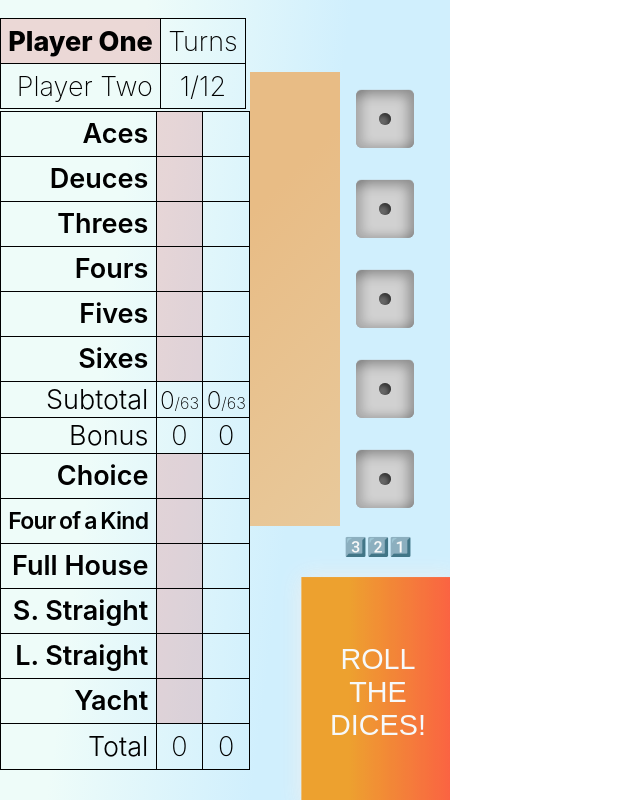
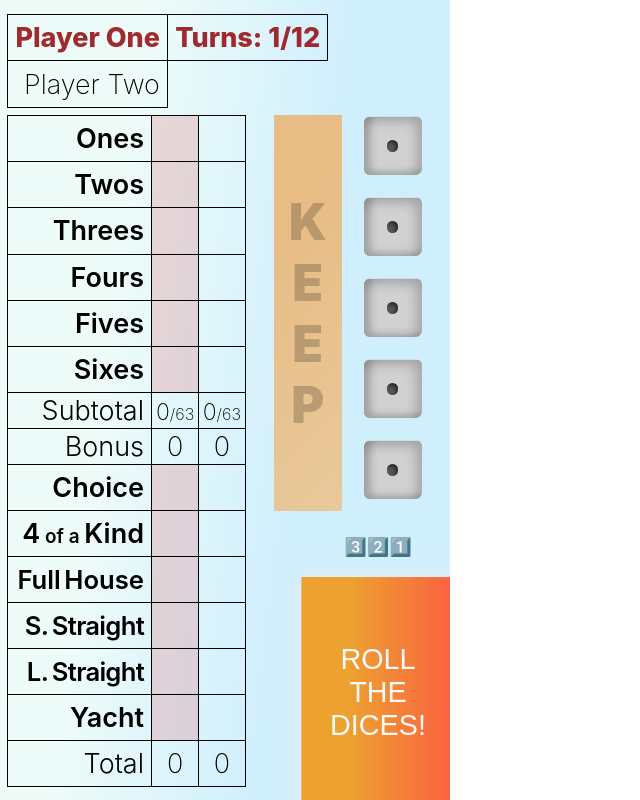
Before and after one commit to telnturtle/yachtdice, a React (Create React App) app: page / in a window 1280 px wide. Shown: the whole page, without its empty margins (0-640 px from the left). Built offline with nearby package versions, Linux system fonts and the light colour scheme; a web font is replaced by a local one.

Commit message:
v0.4 그래픽 업데이트

```diff
--- a/src/features/dice/Dice.tsx
+++ b/src/features/dice/Dice.tsx
@@ -44,43 +44,43 @@ const diceWrapCss = css`
   align-items: center;
   height: calc(0.8 * min(16vw, 9vh));
   width: calc(0.8 * min(16vw, 9vh));
-  transition: transform 0.25s ease-in-out, top 0.25s ease-in-out, right 0.25s ease-in-out, margin-top 0.25s ease-in-out;
+  transition: transform 0.25s ease-in-out, top 0.2s ease-in-out, right 0.2s ease-in-out, margin-top 0.2s ease-in-out;
   position: absolute;
-  right: calc(0.5 * min(16vw, 9vh));
+  right: calc(0.4 * min(16vw, 9vh));
   &.order_0 {
-    top: calc(1 * 1.25 * min(16vw, 9vh));
+    top: calc((1 * 1.125 + 0.5) * min(16vw, 9vh));
   }
   &.order_1 {
-    top: calc(2 * 1.25 * min(16vw, 9vh));
+    top: calc((2 * 1.125 + 0.5) * min(16vw, 9vh));
   }
   &.order_2 {
-    top: calc(3 * 1.25 * min(16vw, 9vh));
+    top: calc((3 * 1.125 + 0.5) * min(16vw, 9vh));
   }
   &.order_3 {
-    top: calc(4 * 1.25 * min(16vw, 9vh));
+    top: calc((4 * 1.125 + 0.5) * min(16vw, 9vh));
   }
   &.order_4 {
-    top: calc(5 * 1.25 * min(16vw, 9vh));
+    top: calc((5 * 1.125 + 0.5) * min(16vw, 9vh));
   }
   &.keep_0 {
-    right: calc(1.75 * min(16vw, 9vh));
-    top: calc(1 * 1.25 * min(16vw, 9vh));
+    right: calc(1.575 * min(16vw, 9vh));
+    top: calc((1 * 1.125 + 0.5) * min(16vw, 9vh));
   }
   &.keep_1 {
-    right: calc(1.75 * min(16vw, 9vh));
-    top: calc(2 * 1.25 * min(16vw, 9vh));
+    right: calc(1.575 * min(16vw, 9vh));
+    top: calc((2 * 1.125 + 0.5) * min(16vw, 9vh));
   }
   &.keep_2 {
-    right: calc(1.75 * min(16vw, 9vh));
-    top: calc(3 * 1.25 * min(16vw, 9vh));
+    right: calc(1.575 * min(16vw, 9vh));
+    top: calc((3 * 1.125 + 0.5) * min(16vw, 9vh));
   }
   &.keep_3 {
-    right: calc(1.75 * min(16vw, 9vh));
-    top: calc(4 * 1.25 * min(16vw, 9vh));
+    right: calc(1.575 * min(16vw, 9vh));
+    top: calc((4 * 1.125 + 0.5) * min(16vw, 9vh));
   }
   &.keep_4 {
-    right: calc(1.75 * min(16vw, 9vh));
-    top: calc(5 * 1.25 * min(16vw, 9vh));
+    right: calc(1.575 * min(16vw, 9vh));
+    top: calc((5 * 1.125 + 0.5) * min(16vw, 9vh));
   }
 `
 
@@ -98,13 +98,12 @@ const diceCss = css`
   margin-block-end: 0;
   & .dot {
     align-self: center;
-    background-color: #666;
+    background-color: #555;
     border-radius: 50%;
-    box-shadow: inset -0.15rem 0.15rem 0.25rem rgba(0, 0, 0, 0.5);
+    box-shadow: inset -0.03rem 0.03rem 0.05rem rgba(0, 0, 0, 0.5);
     display: block;
-    height: calc(90%);
-    width: calc(90%);
-    width: calc(90%);
+    width: 150%;
+    height: 150%;
     justify-self: center;
   }
   & [data-die='1'] {
@@ -191,7 +190,7 @@ const diceCss = css`
 `
 
 const dieCss = css`
-  box-shadow: inset -0.35rem 0.35rem 0.75rem rgba(0, 0, 0, 0.3), inset 0.5rem -0.25rem 0.5rem rgba(0, 0, 0, 0.15);
+  box-shadow: inset -0.07rem 0.07rem 0.15rem rgba(0, 0, 0, 0.2), inset 0.1rem -0.05rem 0.1rem rgba(0, 0, 0, 0.2);
   border-radius: 10%;
   display: grid;
   grid-column: 1;
@@ -200,17 +199,13 @@ const dieCss = css`
     'one two three'
     'four five six'
     'seven eight nine';
-  grid-template-columns: repeat(3, 1fr);
-  grid-template-rows: repeat(3, 1fr);
+  grid-template-columns: 20% 20% 20%;
+  grid-template-rows: 20% 20% 20%;
+  justify-content: space-between;
+  align-content: space-between;
   padding: calc(100% / 6);
   height: 100%;
   width: 100%;
-  background: linear-gradient(
-    90deg,
-    rgba(191, 191, 191, 0.6752688172043011) 0%,
-    rgba(9, 9, 121, 0.4473118279569892) 35%,
-    rgba(149, 237, 255, 1) 100%
-  );
   background: rgb(209, 209, 209);
   box-sizing: border-box;
 `
--- a/src/features/dice/DiceKeep.tsx
+++ b/src/features/dice/DiceKeep.tsx
@@ -9,23 +9,40 @@ const rootCss = css`
 `
 
 const dicekeepCss = css`
-  height: calc(6.3 * min(16vw, 9vh));
+  height: calc(5.5 * min(16vw, 9vh));
   position: absolute;
-  width: calc(1.25 * min(16vw, 9vh));
-  top: calc(1.0 * min(16vw, 9vh));
-  right: calc(1.525 * min(16vw, 9vh));
+  width: calc(0.95 * min(16vw, 9vh));
+  top: calc(1.6 * min(16vw, 9vh));
+  right: calc(1.5 * min(16vw, 9vh));
   /* background-image: linear-gradient( 95.2deg, rgba(173,252,234,1) 26.8%, rgba(192,229,246,1) 64% );    */
   background-color: #e8c99b;
   background-image: linear-gradient(315deg, #e8c99b 0%, #e8bc85 74%);
   /* Brown Gradient: +39 Background Gradient Colors with CSS https://www.eggradients.com/category/brown-gradient */
 
   /* The noob’s guide to 3D transforms with CSS - LogRocket Blog https://blog.logrocket.com/the-noobs-guide-to-3d-transforms-with-css-7370aafd9edf/ */
+
+  display: flex;
+  justify-content: center;
+  align-items: center;
+  flex-flow: column;
+`
+
+const textCss = css`
+  font-size: calc(0.7 * min(16vw, 9vh));
+  font-weight: 900;
+  color: rgba(0, 0, 0, 0.2);
+  user-select: none;
 `
 
 export function DiceKeep(): ReactElement {
   return (
     <div css={rootCss}>
-      <div css={dicekeepCss}></div>
+      <div css={dicekeepCss}>
+        <span css={textCss}>K</span>
+        <span css={textCss}>E</span>
+        <span css={textCss}>E</span>
+        <span css={textCss}>P</span>
+      </div>
     </div>
   )
 }
--- a/src/features/score/ScoreBoard.tsx
+++ b/src/features/score/ScoreBoard.tsx
@@ -45,6 +45,13 @@ export function ScoreBoard(): ReactElement {
 
   const scoreTrProps = { onClick, player, players, pIndex, diceShaking, computed, leftRolls }
 
+  const turnsTd = (
+    <td css={[CSS.td, CSS.td_turns]} className="td_player_name td_nowplayer">{`Turns: ${Math.min(
+      12,
+      12 - leftTurns + 1
+    )}/12`}</td>
+  )
+
   return (
     <div css={CSS.root}>
       <table css={CSS.table_abs}>
@@ -53,20 +60,20 @@ export function ScoreBoard(): ReactElement {
             <td css={[CSS.td, CSS.th]} className={cx('td_player_name', { td_nowplayer: pIndex === 0 })}>
               {players[0].name}
             </td>
-            <td css={[CSS.td, CSS.td_turns]}>Turns</td>
+            {pIndex === 0 ? turnsTd : null}
           </tr>
           <tr css={CSS.tr}>
             <td css={[CSS.td, CSS.th]} className={cx('td_player_name', { td_nowplayer: pIndex === 1 })}>
               {players[1].name}
             </td>
-            <td css={[CSS.td, CSS.td_turns]}>{`${Math.min(12, 12 - leftTurns + 1)}/12`}</td>
+            {pIndex === 1 ? turnsTd : null}
           </tr>
         </tbody>
       </table>
       <table css={CSS.table}>
         <tbody>
-          <ScoreTr {...scoreTrProps} name="Aces" cat="aces" />
-          <ScoreTr {...scoreTrProps} name="Deuces" cat="deuces" />
+          <ScoreTr {...scoreTrProps} name="Ones" cat="aces" />
+          <ScoreTr {...scoreTrProps} name="Twos" cat="deuces" />
           <ScoreTr {...scoreTrProps} name="Threes" cat="threes" />
           <ScoreTr {...scoreTrProps} name="Fours" cat="fours" />
           <ScoreTr {...scoreTrProps} name="Fives" cat="fives" />
@@ -90,20 +97,28 @@ export function ScoreBoard(): ReactElement {
             </th>
             {players.map((p) => {
               return (
-                <td css={CSS.td} className={cx({})}>
+                <td css={CSS.td} className={cx({ td_writed: !!p.bonus })}>
                   {p.bonus}
                 </td>
               )
             })}
           </tr>
           <ScoreTr {...scoreTrProps} name="Choice" cat="choice" />
-          <ScoreTr {...scoreTrProps} name="Four of a Kind" cat="fourOfAKind" foak />
-          <ScoreTr {...scoreTrProps} name="Full House" cat="fullHouse" />
-          <ScoreTr {...scoreTrProps} name="S. Straight" cat="smallStraight" />
-          <ScoreTr {...scoreTrProps} name="L. Straight" cat="largeStraight" />
+          <ScoreTr
+            {...scoreTrProps}
+            name={
+              <>
+                4<span css={CSS.smallCategory}>{' of a '}</span>Kind
+              </>
+            }
+            cat="fourOfAKind"
+          />
+          <ScoreTr {...scoreTrProps} name="Full House" cat="fullHouse" fh />
+          <ScoreTr {...scoreTrProps} name="S. Straight" cat="smallStraight" foak />
+          <ScoreTr {...scoreTrProps} name="L. Straight" cat="largeStraight" foak />
           <ScoreTr {...scoreTrProps} name="Yacht" cat="yacht" />
           <tr css={CSS.tr} className="total">
-            <th scope="row" css={[CSS.td, CSS.th]} className="non_writable total">
+            <th scope="row" css={[CSS.td, CSS.th]} className="non_writable">
               Total
             </th>
             {players.map((p) => {
@@ -122,11 +137,12 @@ interface ScoreTrProps {
   players: PlayerMeta[]
   pIndex: number
   diceShaking: boolean
-  name: string
+  name: string | ReactElement
   computed: Record<TCategories, number> | undefined
   cat: TCategoriesWritable
   leftRolls: number
   foak?: boolean
+  fh?: boolean
 }
 
 function ScoreTr({
@@ -140,6 +156,7 @@ function ScoreTr({
   cat,
   leftRolls,
   foak,
+  fh,
 }: ScoreTrProps): ReactElement {
   return (
     <tr
@@ -151,7 +168,8 @@ function ScoreTr({
         scope="row"
         css={[CSS.td, CSS.th]}
         className={cx({
-          foak: foak,
+          foak,
+          fh,
         })}
       >
         {name}
@@ -195,22 +213,20 @@ const CSS = {
   table_abs: css`
     border-collapse: collapse;
     position: absolute;
-    top: calc(min(16vw, 9vh) * 0.25);
+    top: calc(min(16vw, 9vh) * 0.2);
+    left: calc(min(16vw, 9vh) * 0.1);
   `,
   table: css`
     border-collapse: collapse;
     max-width: calc(min(16vw, 9vh) * 6.225);
+    margin-left: calc(min(16vw, 9vh) * 0.1);
+    margin-top: calc(min(16vw, 9vh) * 0.3);
   `,
   tr: css`
-    height: calc(min(16vw, 9vh) * 0.625);
+    height: calc(min(16vw, 9vh) * 0.64);
     font-size: calc(min(16vw, 9vh) * 0.375);
     &.subtotal {
       height: calc(min(16vw, 9vh) * 0.45);
-      /* background-color: rgba(0, 102, 231, 10%); */
-    }
-    &.total {
-      height: calc(min(16vw, 9vh) * 0.65);
-      /* background-color: rgba(0, 102, 231, 23%); */
     }
     &.writable_now {
       animation: 1.5s ease-in emphasize-writable infinite alternate;
@@ -228,18 +244,17 @@ const CSS = {
     }
     @keyframes emphasize-writable-td_auto {
       from {
-        color: rgba(0, 0, 0, 0.6);
+        color: rgba(64, 64, 64, 0.6);
       }
       to {
-        color: rgba(0, 0, 0, 0.1);
+        color: rgba(64, 64, 64, 0.3);
       }
     }
   `,
   th: css`
     text-align: right;
     padding: 0px calc(min(16vw, 9vh) * 0.1);
-    width: calc(min(16vw, 9vh) * 2.25);
-    width: calc(min(16vw, 9vh) * 2.125);
+    width: calc(min(16vw, 9vh) * 2);
     white-space: nowrap;
     font-weight: 600;
     &.non_writable {
@@ -248,7 +263,11 @@ const CSS = {
     &.foak {
       letter-spacing: calc(min(16vw, 9vh) * -0.01);
       word-spacing: calc(min(16vw, 9vh) * -0.02);
-      font-size: calc(min(16vw, 9vh) * 0.32);
+      font-size: 95%;
+    }
+    &.fh {
+      word-spacing: calc(min(16vw, 9vh) * -0.04);
+      font-size: 95%;
     }
   `,
   td: css`
@@ -268,9 +287,6 @@ const CSS = {
     &.td_notext {
       visibility: hidden;
     }
-    &.total {
-      /* background-color: rgba(0, 102, 231, 25%); */
-    }
     &.td_writed.td_writed {
       font-weight: 700;
     }
@@ -279,7 +295,9 @@ const CSS = {
     }
     &.td_nowplayer.td_player_name {
       font-weight: 800;
-      background: rgba(212, 7, 15, 0.15);
+      /* background: rgba(212, 7, 15, 0.15); */
+      background: none;
+      color: hsla(358, 94%, 30%, 0.85);
     }
     & .score {
       display: inline-block;
@@ -320,9 +338,12 @@ const CSS = {
     flex-flow: row wrap;
   `,
   subtotal_1: css`
-    font-size: 90%;
+    font-size: 85%;
   `,
   subtotal_2: css`
     font-size: 60%;
   `,
+  smallCategory: css`
+    font-size: 70%;
+  `,
 }
--- a/src/index.css
+++ b/src/index.css
@@ -1,3 +1,7 @@
+html {
+  font-size: min(16vw, 9vh);
+}
+
 body {
   margin: 0;
   font-family: 'Suite Variable', -apple-system, BlinkMacSystemFont, 'Segoe UI', 'Roboto', 'Oxygen',
```
